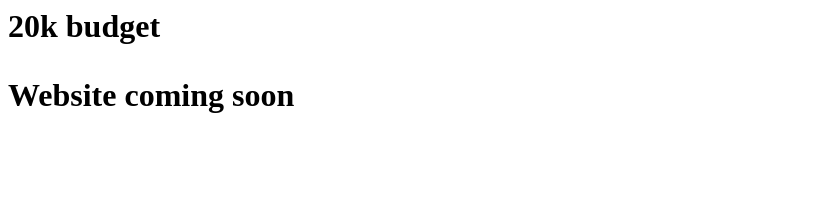
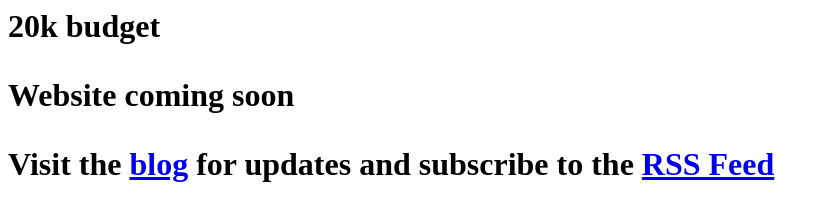
Before and after one commit to 20kbudget/website, a plain HTML site: page docs/index.html in a window 1280 px wide. Shown: the whole page, without its empty margins (0-829 px from the left). Drawn offline with Linux system fonts and the light colour scheme.

Commit message:
link the blog while the main site is empty

```diff
--- a/docs/index.html
+++ b/docs/index.html
@@ -3,3 +3,9 @@
 <p>
 Website coming soon
 </p>
+
+<p>Visit the
+    <a href="http://blog.20kbudget.com">blog</a>
+    for updates and subscribe to the
+    <a href="http://blog.20kbudget.com/feed.xml">RSS Feed</a>
+</p>
```
